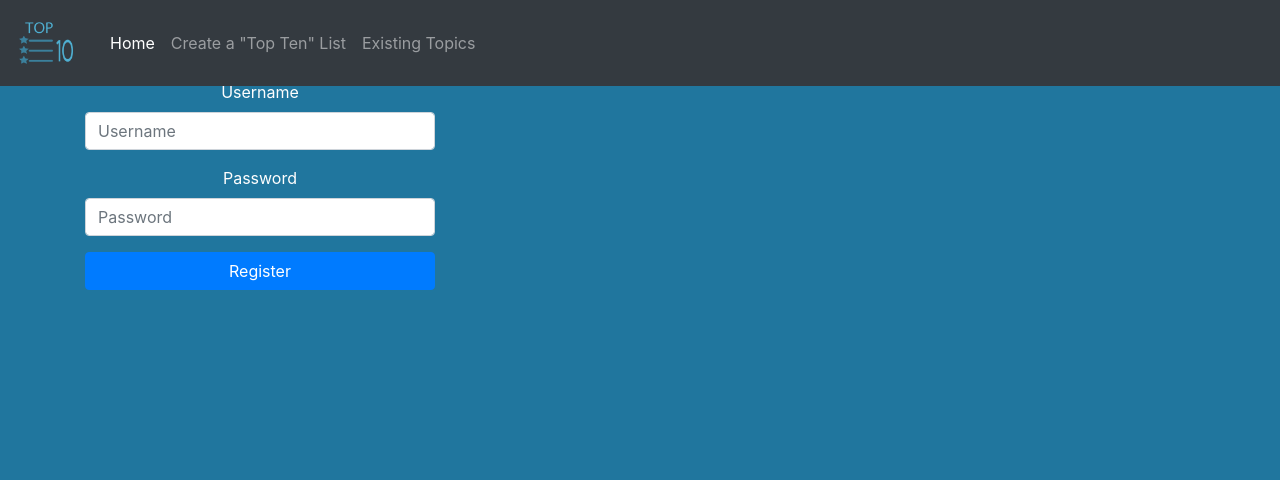
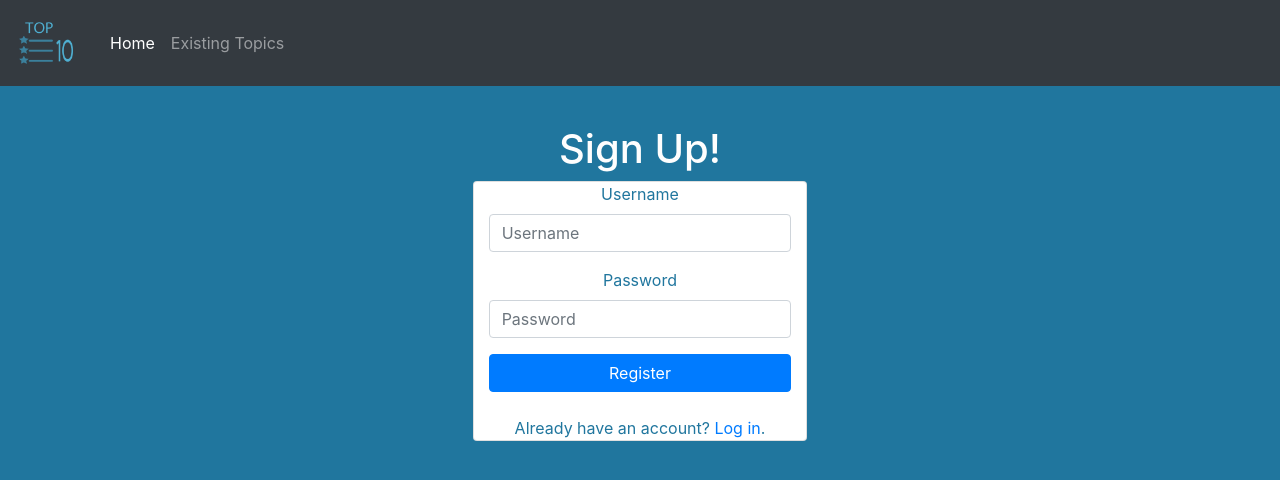
Before and after one commit to AntonIsaksson/milestone-project-3, a Flask app: page /register in a window 1280 px wide. Shown: the top 480 px of the page. Run offline with Flask 2, Linux system fonts and the light colour scheme; some libraries are stand-ins or nearby versions.

Commit message:
Changed path for Create List, organized Login/Register pages

```diff
--- a/app.py
+++ b/app.py
@@ -17,11 +17,6 @@ app.config["MONGO_URI"] = os.environ.get("MONGO_URI")
 
 mongo = PyMongo(app)
 
-
-"""def index():
-    if 'username' in session:
-        return 'You are logged in as ' + session['username']
-    return render_template('index.html')"""
 
 @app.route('/')
 
@@ -68,7 +63,7 @@ def register():
             hashpass = bcrypt.hashpw(request.form['pass'].encode('utf-8'), bcrypt.gensalt())
             users.insert({'name' : request.form['username'], 'password' : hashpass})
             session['username'] = request.form['username']
-            return redirect(url_for('index'))
+            return redirect(url_for('to_login'))
 
         return 'That username already exists!'
 
@@ -90,10 +85,10 @@ def show_lists():
                             lists=list(mongo.db.lists.find()))
 
 
-@app.route('/show_list/<lists_id>')
-def show_list(lists_id):
-    return render_template("show_list.html",
-                            lists=mongo.db.lists.find_one({"_id": ObjectId(lists_id)}))
+@app.route('/show_list')
+def show_list():
+    lists = mongo.db.lists.find()
+    return render_template("show_list.html", lists=lists)
 
 
 @app.route('/create_list')
@@ -113,4 +108,4 @@ def insert_list_name():
 if __name__ == "__main__":
     app.run(host=os.environ.get('IP'),
         port=os.environ.get('PORT'),
-        debug=True)
+        debug=False)
--- a/templates/account.html
+++ b/templates/account.html
@@ -11,5 +11,6 @@
             <div class="container-fluid showmeclass" id="home-page-content-wrapper">
                 <h1>My Account</h1>
                 <a class="nav-link" href="{{url_for('logout')}}">Log Out</a>
+                <a class="nav-link" href="{{url_for('create_list')}}">Create List!</a>
             </div>
 {% endblock %}
--- a/templates/base.html
+++ b/templates/base.html
@@ -25,10 +25,7 @@
           <div class="collapse navbar-collapse" id="navbarSupportedContent">
               <ul class="navbar-nav mr-auto">
                   <li class="nav-item active">
-                      <a class="nav-link" href="{{url_for('home_page')}}">Home <span class="sr-only">(current)</span></a>
-                  </li>
-                  <li class="nav-item">
-                      <a class="nav-link" href="{{url_for('create_list')}}">Create a "Top Ten" List</a>
+                      <a class="nav-link" href="{{url_for('home_page')}}">Home </a>
                   </li>
                   <li class="nav-item">
                       <a class="nav-link" href="{{url_for('show_lists')}}">Existing Topics</a>
--- a/templates/lists.html
+++ b/templates/lists.html
@@ -1,5 +1,4 @@
 {% extends 'base.html'%}
-
 
 {% block content %}
     <!--Sidebar -->
@@ -7,7 +6,7 @@
         <ul class="sidebar-nav">
             {% for list in lists %}
             <li class="nav-item">
-                <a class="nav-link" href="{{url_for('show_list', lists_id=list._id)}}">
+                <a class="nav-link" href="{{url_for('show_list')}}">
                     {{list.list_name}}
                 </a>
                 {% endfor %}
--- a/templates/login.html
+++ b/templates/login.html
@@ -2,6 +2,7 @@
 
 <div class="container-fluid" id="create-list-content-wrapper">
   <div class="col-md-8 offset-md-2">
+    <h1>Log In!</h1>
       <div class="card card-sm create-list-card card-outline-secondary col-5 mx-auto">
         <form method=POST action="{{ url_for('login') }}">
           <div class="form-group">
--- a/templates/register.html
+++ b/templates/register.html
@@ -22,10 +22,10 @@
 </div>
 </div>
 </div>-->
-
-<div class="container">
-  <div class="row">
-      <div class="col-md-4 col-md-offset-4">
+<div class="container-fluid" id="create-list-content-wrapper">
+  <div class="col-md-8 offset-md-2">
+    <h1>Sign Up!</h1>
+      <div class="card card-sm create-list-card card-outline-secondary col-5 mx-auto">
           <form method=POST action="{{ url_for('register') }}">
               <div class="form-group">
                   <label for="exampleInputEmail1">Username</label>
@@ -38,6 +38,9 @@
               <button type="submit" class="btn btn-primary btn-block">Register</button>
           </form>
           <br>
+      <div>
+          Already have an account? <a href="{{ url_for('to_login') }}">Log in</a>.
+      </div>
       </div>
   </div>
 </div>
```
Also changed, not shown: requirements.txt (+27 -1 lines), templates/show_list.html (+9 -4 lines).
